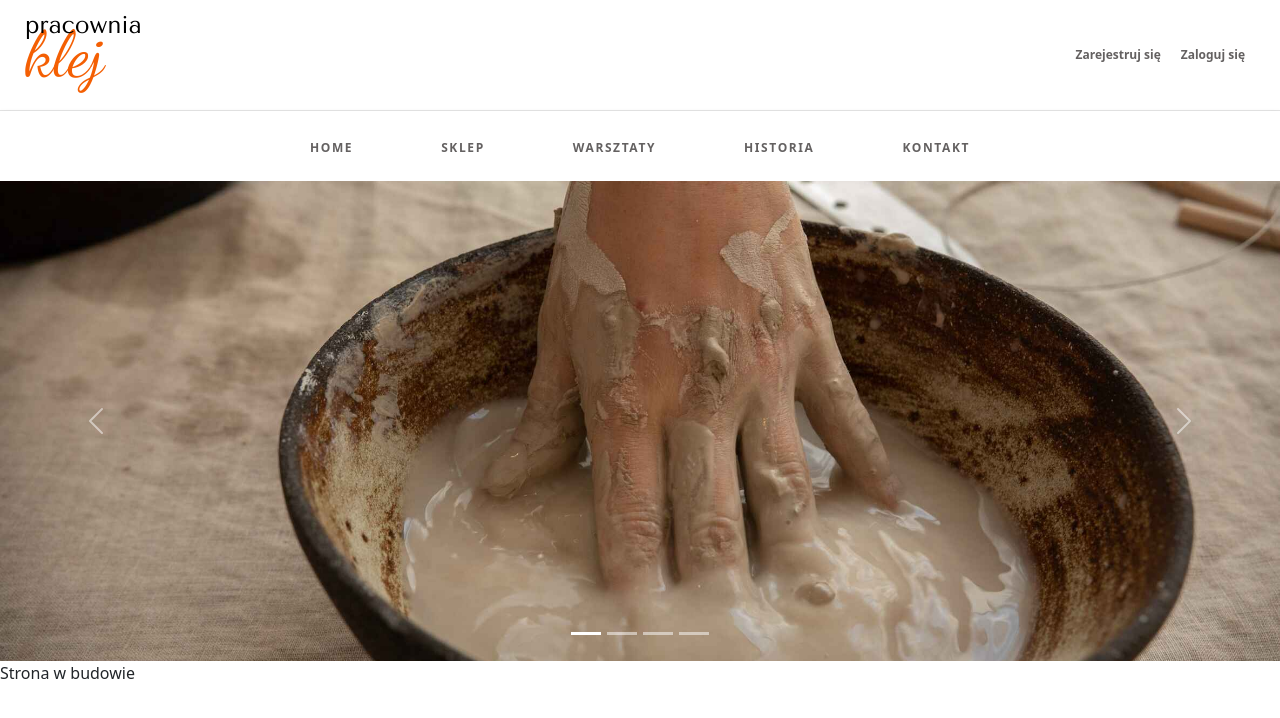
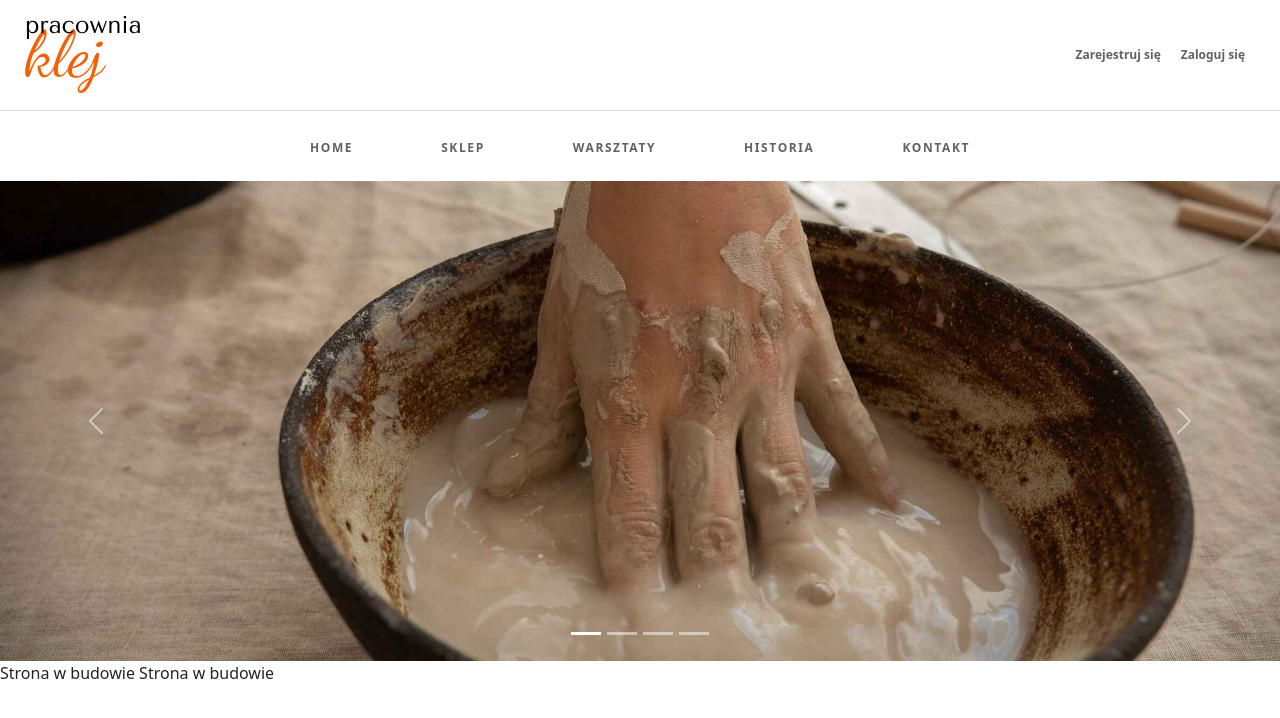
Before and after one commit to maciej1kus/pracownia-klej, a React (Create React App) app: page / in a window 1280 px wide. Shown: the top 718 px of the page. Built offline with nearby package versions, Linux system fonts and the light colour scheme; no server answers; the database is empty.

Commit message:
homepage test

```diff
--- a/src/components/Home.js
+++ b/src/components/Home.js
@@ -14,6 +14,7 @@ export const Home = ({ user }) => {
                 <CarouselLandingPage />
             </main>
             <span>Strona w budowie </span>
+            <span>Strona w budowie </span>
         </>
     );
 }
```
